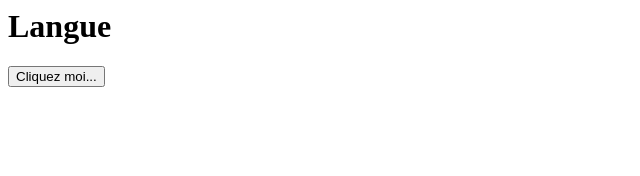
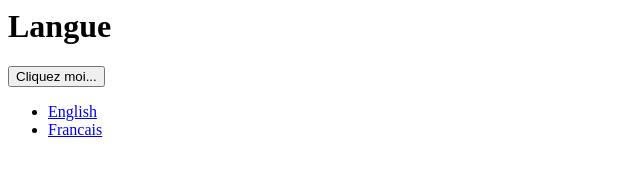
Before and after one commit to ShaunZhxiong/musa-611-spring-2022-week11, a website: page multiling/fr/index.html in a window 1280 px wide. Shown: the whole page, without its empty margins (0-640 px from the left). Drawn offline with Linux system fonts and the light colour scheme.

Commit message:
Add a language switcher "menu"

```diff
--- a/multiling/fr/index.html
+++ b/multiling/fr/index.html
@@ -3,6 +3,11 @@
   <h1>Langue</h1>
   <button id="alert-button">Cliquez moi...</button>
 
+  <ul>
+    <li><a href="../en/index.html">English</a></li>
+    <li><a href="../fr/index.html">Francais</a></li>
+  </ul>
+
   <script src="../js/lang.fr.js"></script>
   <script src="../js/main.js"></script>
 </body>
--- a/multiling/js/lang.fr.js
+++ b/multiling/js/lang.fr.js
@@ -1,4 +1,4 @@
 const lang = {
     greeting : "Bonjour",
-    bathroomQuestion: "Ou sont les toilettes",
+    bathroomQuestion: "Où sont les toilettes",
 };
```
Also changed, not shown: multiling/en/index.html (+5 -0 lines).
